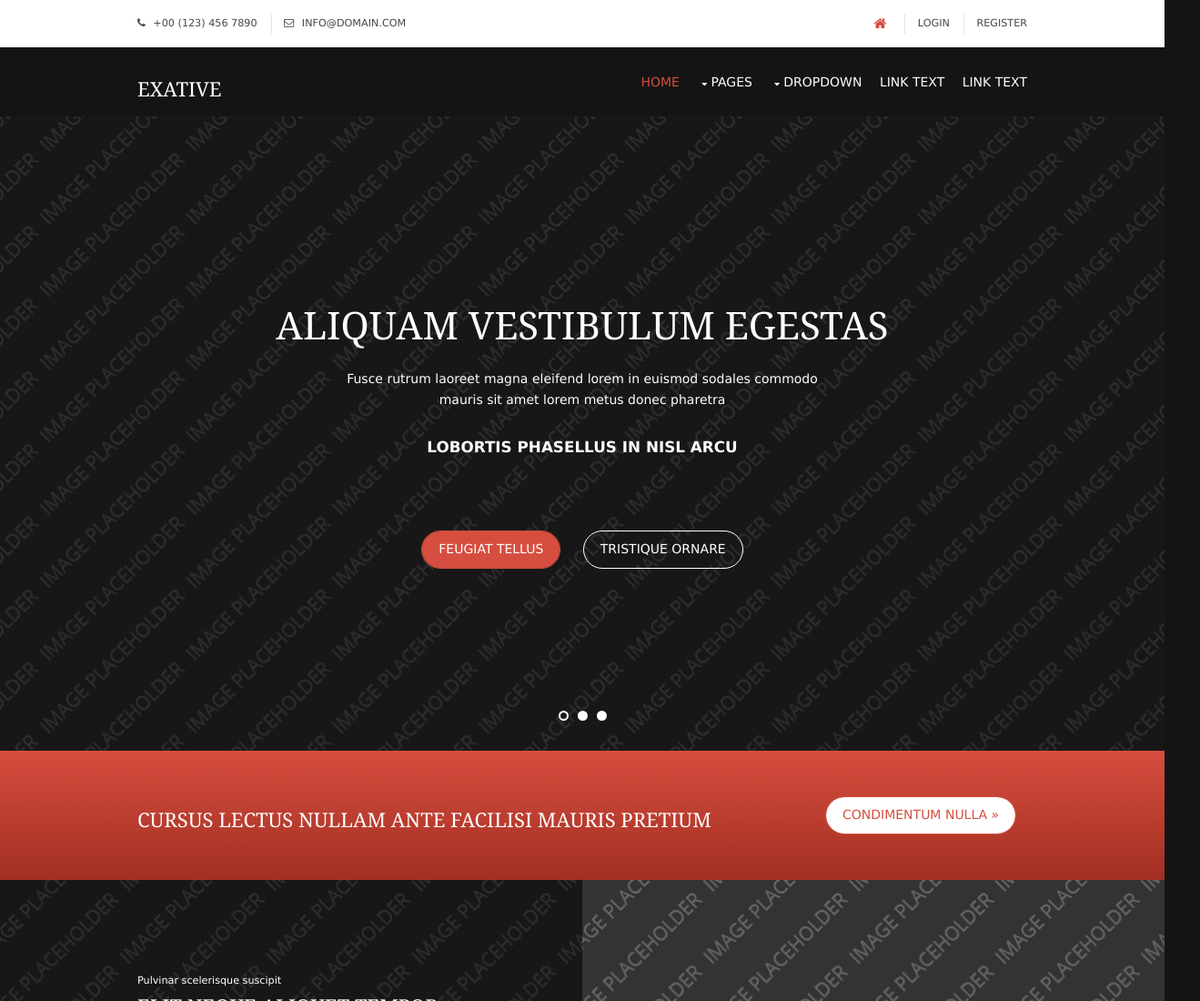
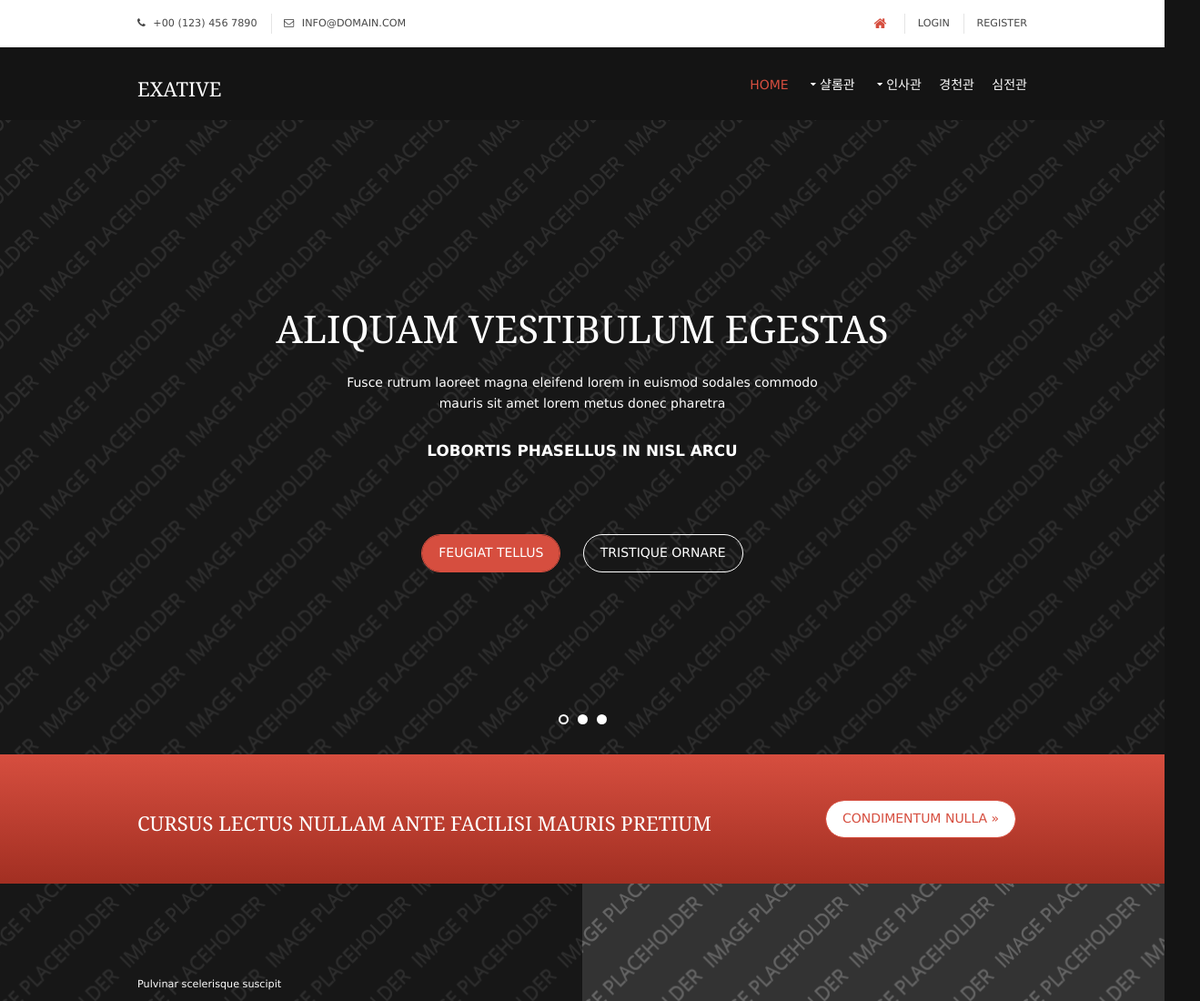
Before and after one commit to kimtaeyoung99/likelion0517, a plain HTML site: page index.html in a window 1280 px wide. Shown: the top 1100 px of the page at 91% size, 1319 px wide, since content can reach past the window. Drawn offline with Linux system fonts and the light colour scheme.

Commit message:
네브바 변경

```diff
--- a/index.html
+++ b/index.html
@@ -48,7 +48,7 @@ Licence URI: http://www.os-templates.com/template-terms
     <nav id="mainav" class="fl_right">
       <ul class="clear">
         <li class="active"><a href="index.html">Home</a></li>
-        <li><a class="drop" href="#">Pages</a>
+        <li><a class="drop" href="#">샬롬관</a> <!--민영-->
           <ul>
             <li><a href="pages/gallery.html">Gallery</a></li>
             <li><a href="pages/full-width.html">Full Width</a></li>
@@ -57,7 +57,7 @@ Licence URI: http://www.os-templates.com/template-terms
             <li><a href="pages/basic-grid.html">Basic Grid</a></li>
           </ul>
         </li>
-        <li><a class="drop" href="#">Dropdown</a>
+        <li><a class="drop" href="#">인사관</a>
           <ul>
             <li><a href="#">Level 2</a></li>
             <li><a class="drop" href="#">Level 2 + Drop</a>
@@ -70,8 +70,8 @@ Licence URI: http://www.os-templates.com/template-terms
             <li><a href="#">Level 2</a></li>
           </ul>
         </li>
-        <li><a href="#">Link Text</a></li>
-        <li><a href="#">Link Text</a></li>
+        <li><a href="#">경천관</a></li><!--태영-->
+        <li><a href="#">심전관</a></li><!--소연-->
       </ul>
     </nav>
     <!-- ################################################################################################ -->
```
